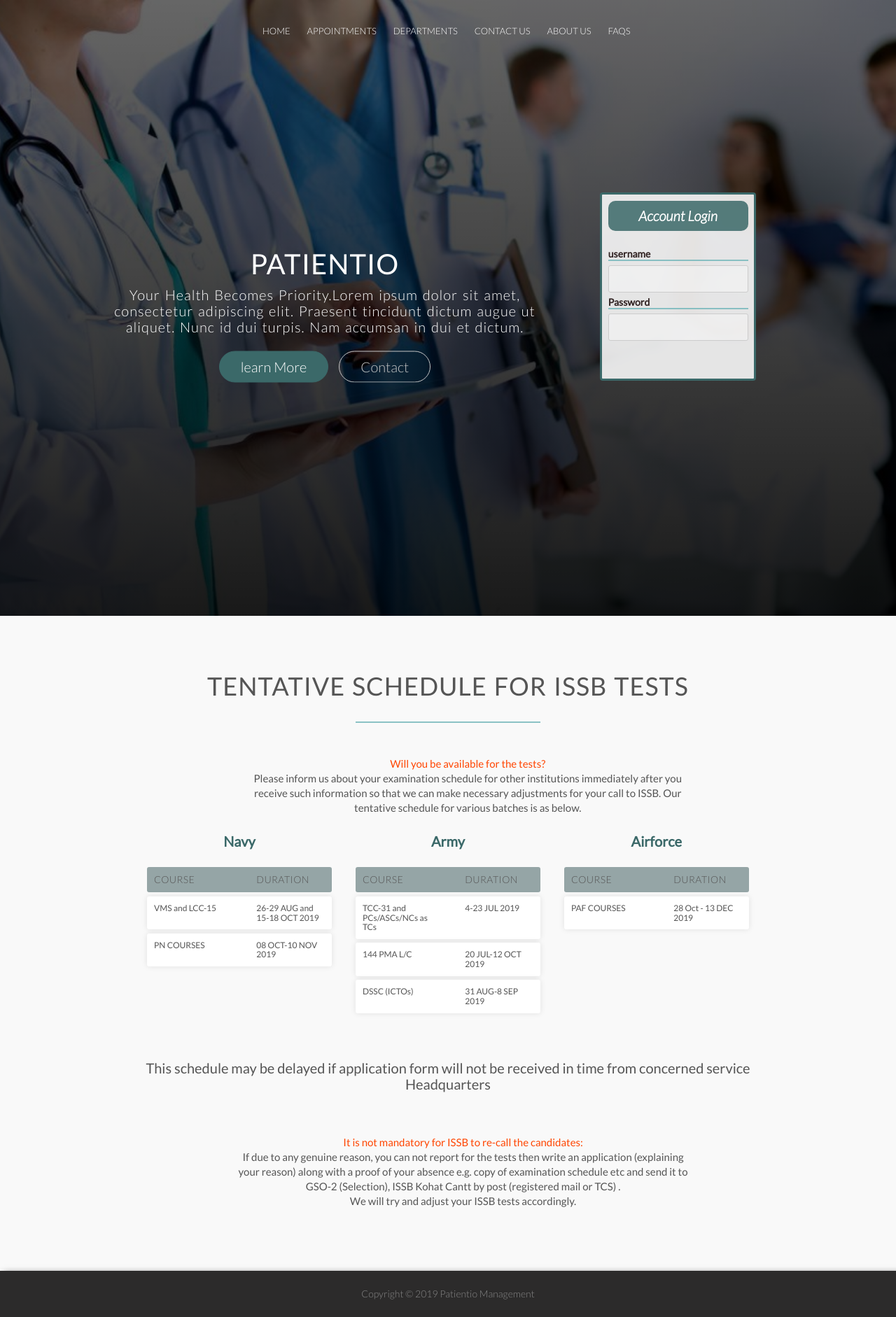
After one commit to EeshaArif/Patientio, a Django app: page /schedule/ in a window 1280 px wide. The commit adds this page. Shown: the whole page at 70% size. Run offline with Django 3.2, Linux system fonts and the light colour scheme.

Commit message:
base.html

```diff
--- a/src/d_project/urls.py
+++ b/src/d_project/urls.py
@@ -16,12 +16,13 @@ Including another URLconf
 from django.contrib import admin
 from django.urls import path
 
-from pages.views import home_view,doctor_view
+from pages.views import home_view,doctor_view,schedule_check_view
 #from pages.views import home_view, contact_view, about_view, social_view
 
 urlpatterns = [
     path('', home_view, name='home'),
     path('findDoctor/',doctor_view),
+    path('schedule/',schedule_check_view),
   #  path('contact/',contact_view),
    # path('about/',about_view),
     #path('social/',social_view),
--- a/src/pages/views.py
+++ b/src/pages/views.py
@@ -5,6 +5,9 @@ def home_view(request,*args, **kwargs):
 	#return HttpResponse("<h1>hello world</h1>")
 	return render(request,"index.html",{})
 
+def schedule_check_view(request,*args, **kwargs):
+	return render(request,"schedule_check.html",{})
+
 def doctor_view(request,*args, **kwargs):
 	print(request.user)
 	return HttpResponse("<h1>Find Doctor</h1>")
--- /dev/null
+++ b/src/templates/base.html
@@ -0,0 +1,159 @@
+{% load static %}
+<!DOCTYPE html>
+<html lang="en">
+    <head>
+        <meta charset="utf-8">
+        <meta name="viewport" content="width=device-width, initial-scale=1.0">
+        <meta name="description" content="Omnifood is a premium food delivery service with the mission to bring affordible and healthy meals to as many people as possible">
+
+        <link href="https://fonts.googleapis.com/icon?family=Material+Icons"
+              rel="stylesheet">
+        <link rel="stylesheet" type="text/css" href="{% static 'vendors/css/normalize.css'%}">
+        <link rel="stylesheet" type="text/css" href="{% static 'vendors/css/ionicons.min.css' %}">
+        <link rel="stylesheet" type="text/css" href="{% static 'resources/css/style.css'%}">
+        <link rel="stylesheet" type="text/css" href="{% static 'resources/css/queries.css'%}">
+        <link href="https://fonts.googleapis.com/css?family=Lato:100,300,300i,400&display=swap" rel="stylesheet">
+        <link href="{% static 'vendors/css/animate.css' %}" rel="stylesheet" type="text/css">
+        <title>Patientio</title>
+
+        <link rel="apple-touch-icon" sizes="180x180" href="{% static '/resources/favicons/apple-touch-icon.png' %}">
+        <link rel="icon" type="image/png" sizes="32x32" href="{% static '/resources/favicons/favicon-32x32.png' %}">
+        <link rel="icon" type="image/png" sizes="16x16" href="{% static '/resources/favicons/favicon-16x16.png' %}">
+        <link rel="manifest" href="{% static '/resources/favicons/site.webmanifest'%}">
+        <link rel="mask-icon" href="{% static '/resources/favicons/safari-pinned-tab.svg' %}" color="#5bbad5">
+        <link rel="shortcut icon" href="{% static '/resources/favicons/favicon.ico' %}">
+        <meta name="msapplication-TileColor" content="#da532c">
+        <meta name="msapplication-config" content="{% static '/resources/favicons/browserconfig.xml' %}">
+        <meta name="theme-color" content="#ffffff">
+
+    </head>
+    <body>
+        <!--works as a div-->
+       <header>
+            <nav>
+                      <div class="row">
+                  <!--  <img src="{% static 'resources/img/ISSB_logo_main.png' %}" alt="ISSB main logo" class="logo">
+                      <img src="{% static 'resources/img/ISSB_logo_main.png' %}" alt="ISSB main logo" class="logo-format">
+                    -->
+                      <ul class="main-nav js--main-nav">
+                        <li>
+                            <a href="#features">Home</a>
+                        </li>
+                          <li>
+                            <a href="ineligibility.html">Appointments</a>
+                        </li>
+                          <li>
+                            <a href="system.html">Departments</a>
+                        </li>
+                 <!--       <li>
+                            <a href="general.html">About us</a>
+                        </li>-->
+                         <li>
+                            <a href="guidlines.html">Contact us</a>
+                        </li>
+                          <li>
+                            <a href="aboutus.html">About us</a>
+                        </li>
+                        <li>
+                            <a href="faqs.html">FAQs</a>
+                        </li>
+                    </ul>
+                    <a class="mobile-nav-icon js--nav-icon"><i class="ion-navicon-round"></i></a>
+
+                </div>
+
+
+
+            </nav>
+                     <section>
+                        <div class="row">
+            <div class="cd-intro col span-2-of-2">
+            <div class="hero-text-box  cd-intro-content mask-2">
+                <div class="content-wrapper">
+                    <div>
+
+
+                    <h1>Patientio <br></h1>
+                   <p> Your Health Becomes Priority.Lorem ipsum dolor sit amet, consectetur adipiscing elit. Praesent tincidunt dictum augue ut aliquet. Nunc id dui turpis. Nam accumsan in dui et dictum.   <br> </p>
+
+
+                    <div class="action-wrapper">
+                <a class="btn btn-full js--scroll-to-plans letterbtn" href="https://77.75.123.181/issb/query/call-letter.php" target="_blank">learn More </a>
+
+                 <a class="btn btn-ghost btn2 js--scroll-to-start contactbtn" href="contact.html">Contact</a>
+
+                    </div>
+
+            </div>
+                </div>
+            </div>
+                         </div>
+
+                    <div class="col span-1-of-2 box sidebar1">
+                         <h4 >
+                Account Login</h4>
+                           <form  method="post" action="#">
+
+
+                            <label for="username"><h5>username</h5></label>
+
+
+                            <input type="text" name="username" id="username" placeholder="" required>
+
+                               <label for="password"><h5>Password</h5></label>
+
+                               <input type="text" name="password" id="password" placeholder="" required>
+
+
+
+
+
+                           </form>
+
+                                <a class="btn btn-full js--scroll-to-plans letterbtn" href="faqs.html" target="_blank">Log In </a>
+
+
+
+                </div>
+
+
+
+
+
+
+
+                            </div>
+                </section>
+        </header>
+
+{% block content %}
+
+{% endblock %}
+
+
+
+
+
+
+        <footer>
+
+            <div class="row">
+                <p>
+                    Copyright &copy; 2019 Patientio Management
+
+                </p>
+
+            </div>
+
+        </footer>
+<script src="https://cdn.jsdelivr.net/npm/respond.js@1.4.2/Gruntfile.min.js"></script>
+<script src="https://cdn.jsdelivr.net/npm/respond.js@1.4.2/Gruntfile.min.js"></script>
+<script src="https://cdn.jsdelivr.net/npm/respond.js@1.4.2/Gruntfile.min.js"></script>
+<script src="https://ajax.googleapis.com/ajax/libs/jquery/1.12.4/jquery.min.js"></script>
+
+
+<script src="{% static 'vendors/js/jquery.waypoints.min.js' %}"></script>
+<script  src="{% static 'resources/js/scripts.js' %}"></script>
+
+    </body>
+</html>
--- a/src/templates/index.html
+++ b/src/templates/index.html
@@ -857,7 +857,7 @@
 
             <div class="row">
                 <p>
-                    Copyright &copy; 2018 Inter Services Selection Board
+                    Copyright &copy; 2019 Patientio Management
 
                 </p>
 
--- /dev/null
+++ b/src/templates/schedule_check.html
@@ -0,0 +1,150 @@
+{% extends "base.html" %}
+
+{% block content %}
+
+
+
+
+
+<section class="section-schedule js--section-features" id="features">
+            <div class="row">
+
+
+
+
+                <h2 class="guidelines">TENTATIVE SCHEDULE FOR ISSB TESTS</h2>
+                <div class="col box ">
+                <p class="long-copy">
+                  <span> Will you be available for the tests?</span><br> Please inform us about your examination schedule for other institutions immediately after you receive such information so that we can make necessary adjustments for your call to ISSB. Our tentative schedule for various batches is as below.
+                </p>
+                </div>
+
+
+
+
+
+
+
+            </div>
+
+        <div class="row js--wp-3">
+
+               <div class="col span-1-of-3">
+        <h4>Navy</h4>
+                                        <div class="container2">
+
+                                          <ul class="responsive-table">
+                                            <li class="table-header">
+                                              <div class="coll coll-1">Course</div>
+                                              <div class="coll coll-2">Duration</div>
+
+                                            </li>
+                                            <li class="table-row">
+                                              <div class="coll coll-1"><span>Course</span>	VMS and LCC-15</div>
+                                              <div class="coll coll-2"><span>Duration</span>26-29 AUG and 15-18 OCT 2019
+</div>
+
+                                            </li>
+                              <li class="table-row">
+                                              <div class="coll coll-1"><span>Course</span>PN COURSES</div>
+                                              <div class="coll coll-2"><span>Duration</span>08 OCT-10 NOV 2019
+
+</div>
+
+                                            </li>
+
+                                    <!--        <li class="table-row">
+                                              <div class="coll coll-1"><span>Job Id</span>42311</div>
+                                              <div class="coll coll-2" data-label="Customer Name">John Carpenter</div>
+                                              <div class="coll coll-3" data-label="Amount">$115</div>
+                                              <div class="coll coll-4" data-label="Payment Status">Pending</div>
+                                            </li>-->
+                                          </ul>
+                                        </div>
+
+        </div>
+
+               <div class="col span-1-of-3">
+        <h4>Army</h4>
+                                        <div class="container2">
+
+                                          <ul class="responsive-table">
+                                            <li class="table-header">
+                                              <div class="coll coll-1">Course</div>
+                                              <div class="coll coll-2">Duration</div>
+                                        <!--      <div class="coll coll-3">Amount Due</div>
+                                              <div class="coll coll-4">Payment Status</div>-->
+                                            </li>
+                                            <li class="table-row">
+                                              <div class="coll coll-1"><span>Course</span>TCC-31 and PCs/ASCs/NCs as TCs</div>
+                                              <div class="coll coll-2"><span>Duration</span>4-23 JUL 2019
+</div>
+
+                                            </li>
+                              <li class="table-row">
+                                              <div class="coll coll-1"><span>Course</span>144 PMA L/C</div>
+                                              <div class="coll coll-2"><span>Duration</span>20 JUL-12 OCT 2019
+</div>
+
+                                            </li>
+                                   <li class="table-row">
+                                              <div class="coll coll-1"><span>Course</span>DSSC (ICTOs)</div>
+                                              <div class="coll coll-2"><span>Duration</span>31 AUG-8 SEP 2019
+</div>
+
+                                            </li>
+
+                                          </ul>
+                                        </div>
+
+        </div>
+
+
+
+
+
+        <div class="col span-1-of-3">
+            <h4>Airforce</h4>
+
+                                        <div class="container2">
+
+                                          <ul class="responsive-table">
+                                            <li class="table-header">
+                                              <div class="coll coll-1">Course</div>
+                                              <div class="coll coll-2">Duration</div>
+                                        <!--      <div class="coll coll-3">Amount Due</div>
+                                              <div class="coll coll-4">Payment Status</div>-->
+                                            </li>
+                                            <li class="table-row">
+                                              <div class="coll coll-1"><span>Course</span>
+PAF COURSES</div>
+                                              <div class="coll coll-2"><span>Duration</span>28 Oct - 13 DEC 2019
+
+</div>
+
+                                            </li>
+
+                                          </ul>
+                                        </div>
+
+        </div>
+
+
+
+
+
+        </div>
+    <div class="row dec">
+        This schedule may be delayed if application form will not be received in time from concerned service Headquarters
+
+
+    </div>
+    <div class="box row">
+              <p class="long-copy">
+                  <span>It is not mandatory for ISSB to re-call the candidates:</span><br> If due to any genuine reason, you can not report for the tests then
+write an application (explaining your reason) along with a proof of your absence e.g. copy of examination schedule etc and send it to GSO-2 (Selection), ISSB Kohat Cantt by post (registered mail or TCS) . <br> We will try and adjust your ISSB tests accordingly.
+                </p>
+     </div>
+            </section>
+
+        {% endblock %}
```
